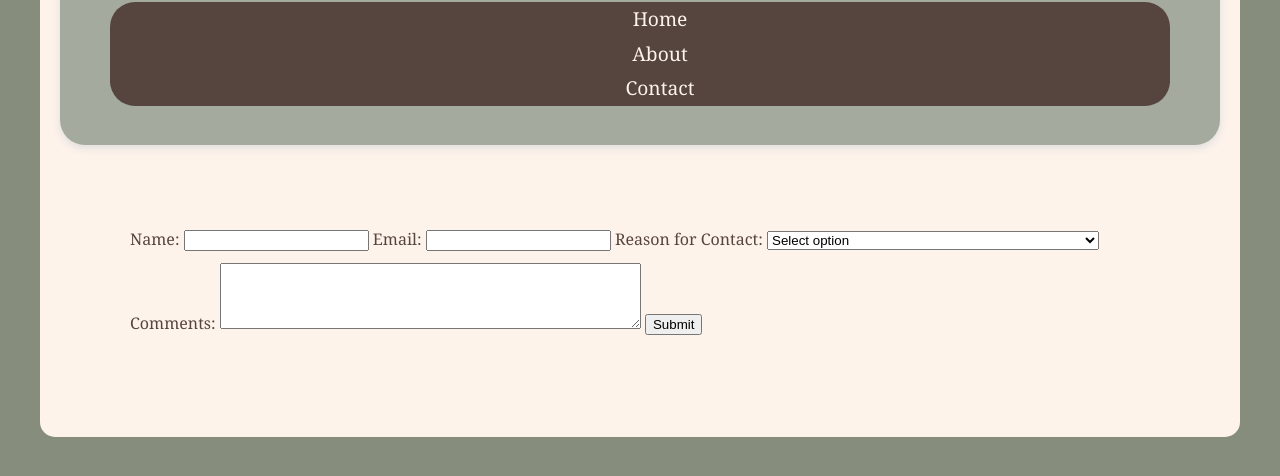
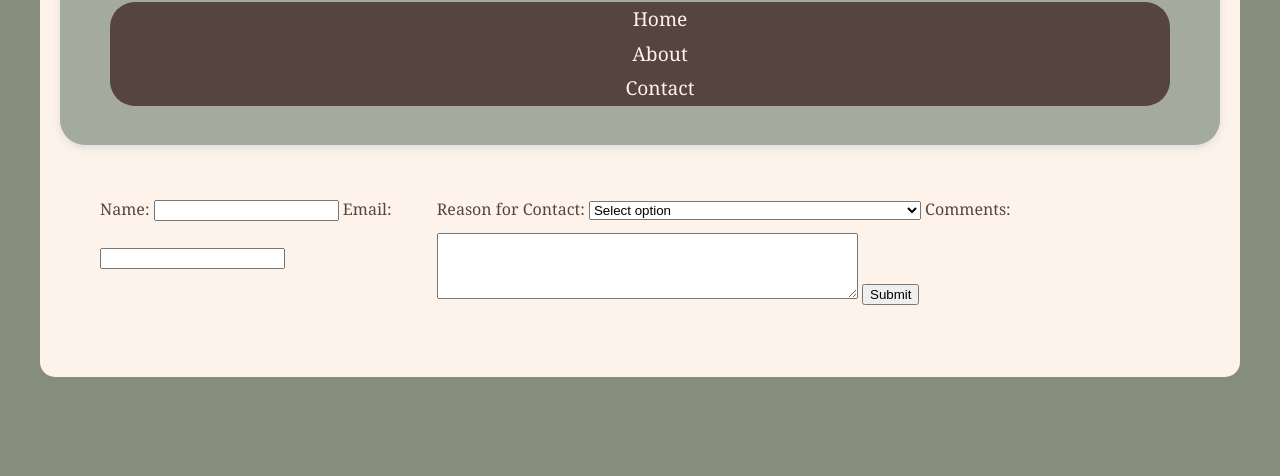
Before and after one commit to kianamay/blog-post, a plain HTML site: page contact.html in a window 1280 px wide. Shown: the part 172-648 px from the top of the page. Drawn offline with Linux system fonts and the light colour scheme.

Commit message:
2 col form

```diff
--- a/contact.html
+++ b/contact.html
@@ -29,7 +29,8 @@
             <label for="email">Email:
                 <input type="text">
             </label>
-
+        </form>
+        <form>
             <label for="reason">Reason for Contact:</label>
                 <select>
                     <option value="Select option">Select option</option>
--- a/style.css
+++ b/style.css
@@ -55,6 +55,15 @@ a:hover{
     padding: 30px;
     margin: 40px;
     line-height: 3em;
+    display: flex;
+}
+.form:nth-of-type(1){
+    margin: 20px;
+    padding:20px;
+}
+.form:nth-of-type(2){
+    margin: 20px;
+    padding:20px;
 }
 h1{
     font-size: 3em;
@@ -79,7 +88,6 @@ img{
 #blog{
     display: flex;
     flex-direction: row;
-
     border-top: 1px dotted #ccc;
 }
 #blog:nth-of-type(2){
```
